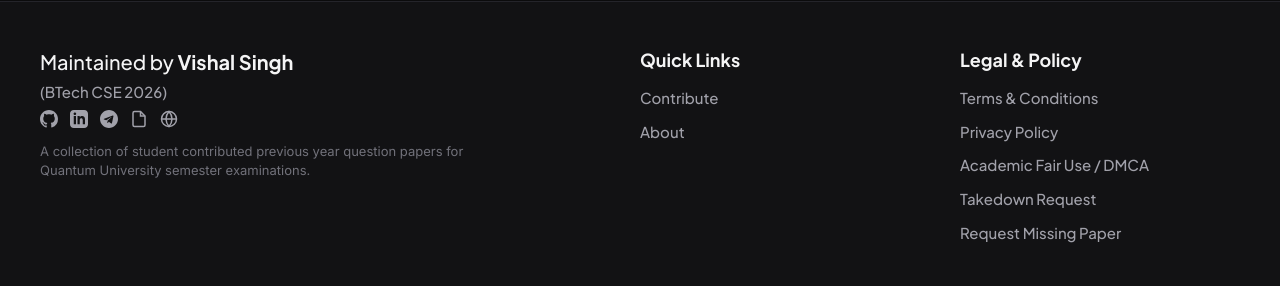
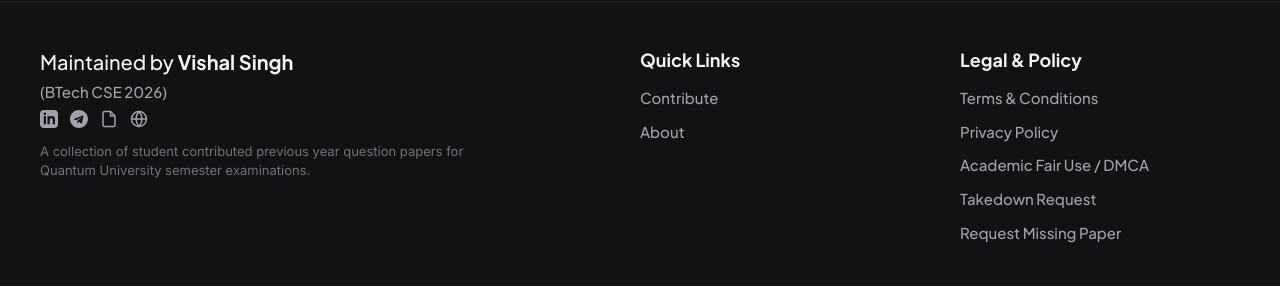
Before and after one commit to Vishalsingh002/cse-resource-hub, a Flask app: page / in a window 1280 px wide. Shown: the part 1171-1457 px from the top of the page. Run offline with Flask 3, Linux system fonts and the light colour scheme; data that the repository does not hold is empty.

Commit message:
Remove GitHub account profile link and footer icon

```diff
--- a/templates/index.html
+++ b/templates/index.html
@@ -152,14 +152,6 @@
 
           <!-- Social Icon Links Row (Matching Screenshot 1 & 4) -->
           <div class="footer-social-row">
-            <!-- GitHub -->
-            <a href="https://github.com/" target="_blank" rel="noopener noreferrer" class="social-icon-link"
-              title="GitHub">
-              <svg viewBox="0 0 24 24" width="18" height="18" fill="currentColor">
-                <path
-                  d="M12 0C5.37 0 0 5.37 0 12c0 5.31 3.435 9.795 8.205 11.385.6.105.825-.255.825-.57 0-.285-.015-1.23-.015-2.235-3.015.555-3.795-.735-4.035-1.41-.135-.345-.72-1.41-1.23-1.695-.42-.225-1.02-.78-.015-.795.945-.015 1.62.87 1.845 1.23 1.08 1.815 2.805 1.305 3.495.99.105-.78.42-1.305.765-1.605-2.67-.3-5.46-1.335-5.46-5.925 0-1.305.465-2.385 1.23-3.225-.12-.3-.54-1.53.12-3.18 0 0 1.005-.315 3.3 1.23.96-.27 1.98-.405 3-.405s2.04.135 3 .405c2.295-1.56 3.3-1.23 3.3-1.23.66 1.65.24 2.88.12 3.18.765.84 1.23 1.905 1.23 3.225 0 4.605-2.805 5.625-5.475 5.925.435.375.81 1.095.81 2.22 0 1.605-.015 2.895-.015 3.3 0 .315.225.69.825.57A12.02 12.02 0 0024 12c0-6.63-5.37-12-12-12z" />
-              </svg>
-            </a>
             <!-- LinkedIn -->
             <a href="https://linkedin.com" target="_blank" rel="noopener noreferrer" class="social-icon-link"
               title="LinkedIn">
@@ -497,8 +489,6 @@
         <div class="maintainer-highlight-simple">
           <strong>Vishal Singh &bull; Lead Maintainer</strong>
           <p>B.Tech CSE 2022&ndash;2026 &bull; Quantum University, Roorkee</p>
-          <a href="https://github.com/" target="_blank" rel="noopener noreferrer"
-            class="link-support-work">github.com/Vishalsingh002 <span class="external-arrow">&nearr;</span></a>
         </div>
       </div>
 
```
